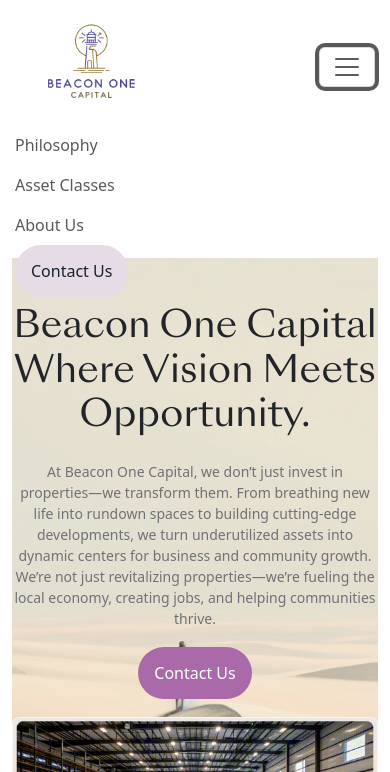
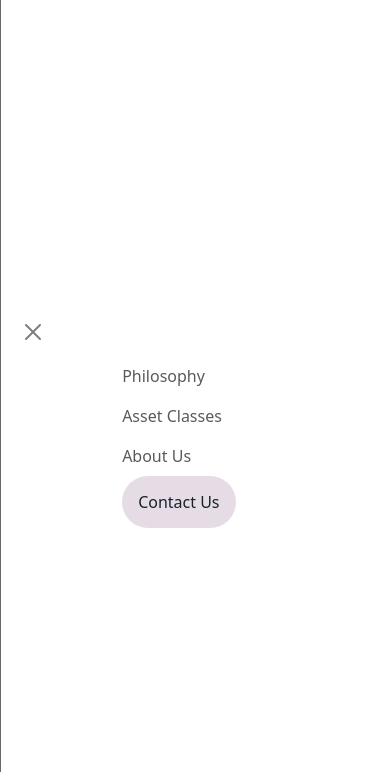
Before and after one commit to bipashasaha27/Beacon-Capital, a plain HTML site: page index.html in a window 390 px wide. Both pictures are taken after a click on the button 347 px from the left and 66 px from the top of the page. Shown: the top 772 px of the page. Drawn offline with nearby package versions, Linux system fonts and the light colour scheme.

Commit message:
code update

```diff
--- a/index.html
+++ b/index.html
@@ -19,32 +19,36 @@
 
     <!-- header-sec -->
     <header class="header-sec">
-        <nav class="navbar navbar-expand-lg" id="navbar">
-            <div class="container hdr-container">
-                <a class="navbar-brand" href="#">
-                    <img src="./Assets/beacon-logo.png" alt="">
-                </a>
-                <button class="navbar-toggler" type="button" data-bs-toggle="collapse"
-                    data-bs-target="#navbarSupportedContent" aria-controls="navbarSupportedContent"
-                    aria-expanded="false" aria-label="Toggle navigation">
-                    <span class="navbar-toggler-icon"></span>
-                </button>
-                <div class="collapse navbar-collapse" id="navbarSupportedContent">
-                    <ul class="navbar-nav ms-auto mb-2 mb-lg-0">
+        <nav class="navbar navbar-expand-xl">
+            <div class="hdr-container container">
+                <div class="navbar-brand">
+                    <img src="./Assets/beacon-logo.png" alt="" />
+                </div>
+                <div class="collapse navbar-collapse" id="navbarSupportedContent"></div>
+                <div class="offcanvas offcanvas-end justify-content-center" tabindex="-1" id="offcanvasExample">
+                    <div class="offcanvas-header me-auto">
+                        <button type="button" class="btn-close" data-bs-dismiss="offcanvas"></button>
+                    </div>
+                    <ul class="navbar-nav mx-auto mb-2 mb-lg-0">
                         <li class="nav-item">
-                            <a class="nav-link" aria-current="page" href="#">Philosophy</a>
+                            <a class="nav-link" aria-current="page" href="">Philosophy</a>
                         </li>
                         <li class="nav-item">
-                            <a class="nav-link" aria-current="page" href="#">Asset Classes</a>
+                            <a class="nav-link" href="">Asset Classes</a>
                         </li>
+
                         <li class="nav-item">
-                            <a class="nav-link" aria-current="page" href="#">About Us</a>
+                            <a class="nav-link" href="">About Us</a>
                         </li>
                         <div class="nav-btn">
                             <a class="secondary-btn" href="">Contact Us</a>
                         </div>
                     </ul>
                 </div>
+                <button class="navbar-toggler" type="button" data-bs-toggle="offcanvas"
+                    data-bs-target="#offcanvasExample">
+                    <span class="navbar-toggler-icon"></span>
+                </button>
             </div>
         </nav>
     </header>
```
